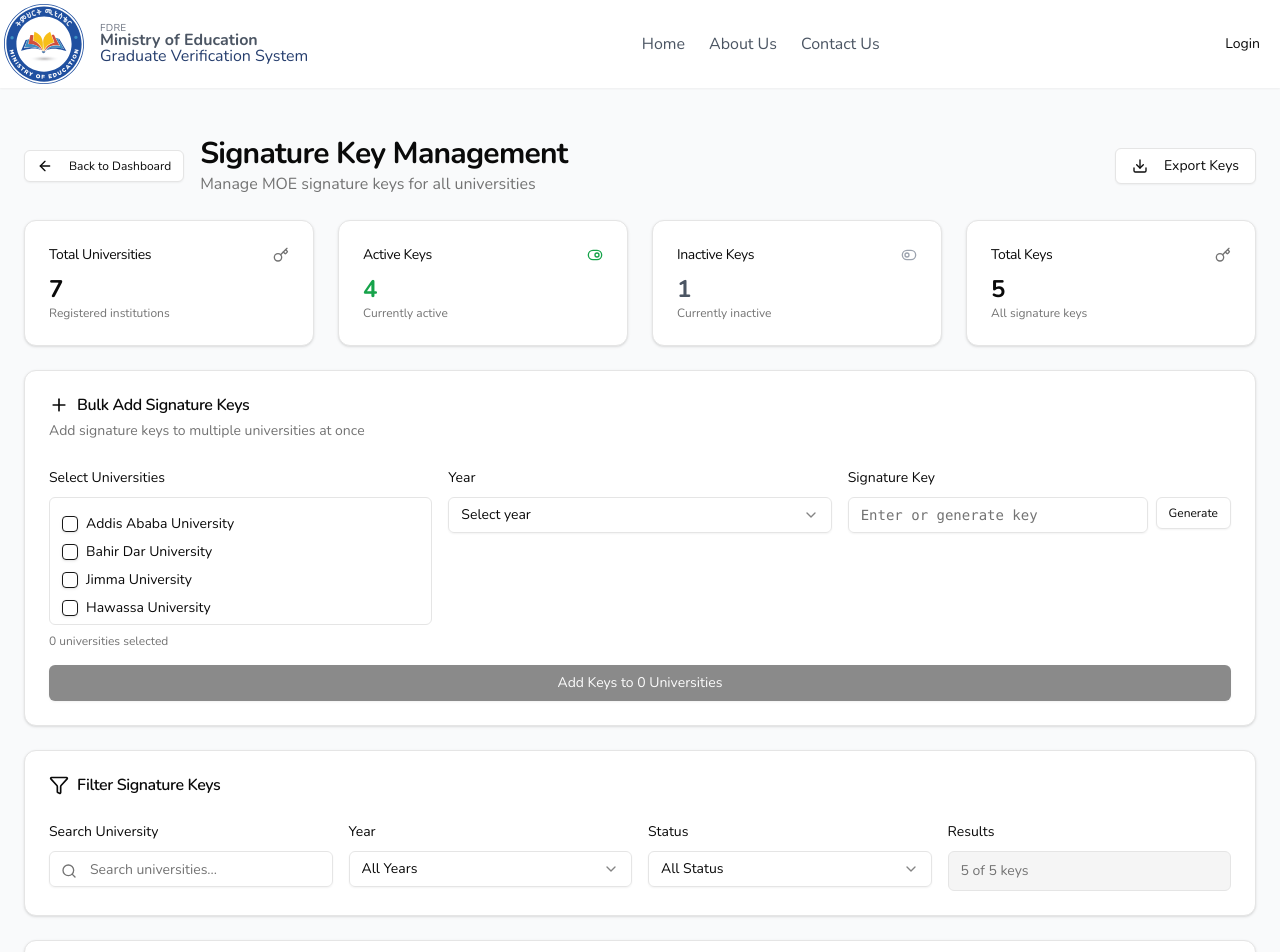
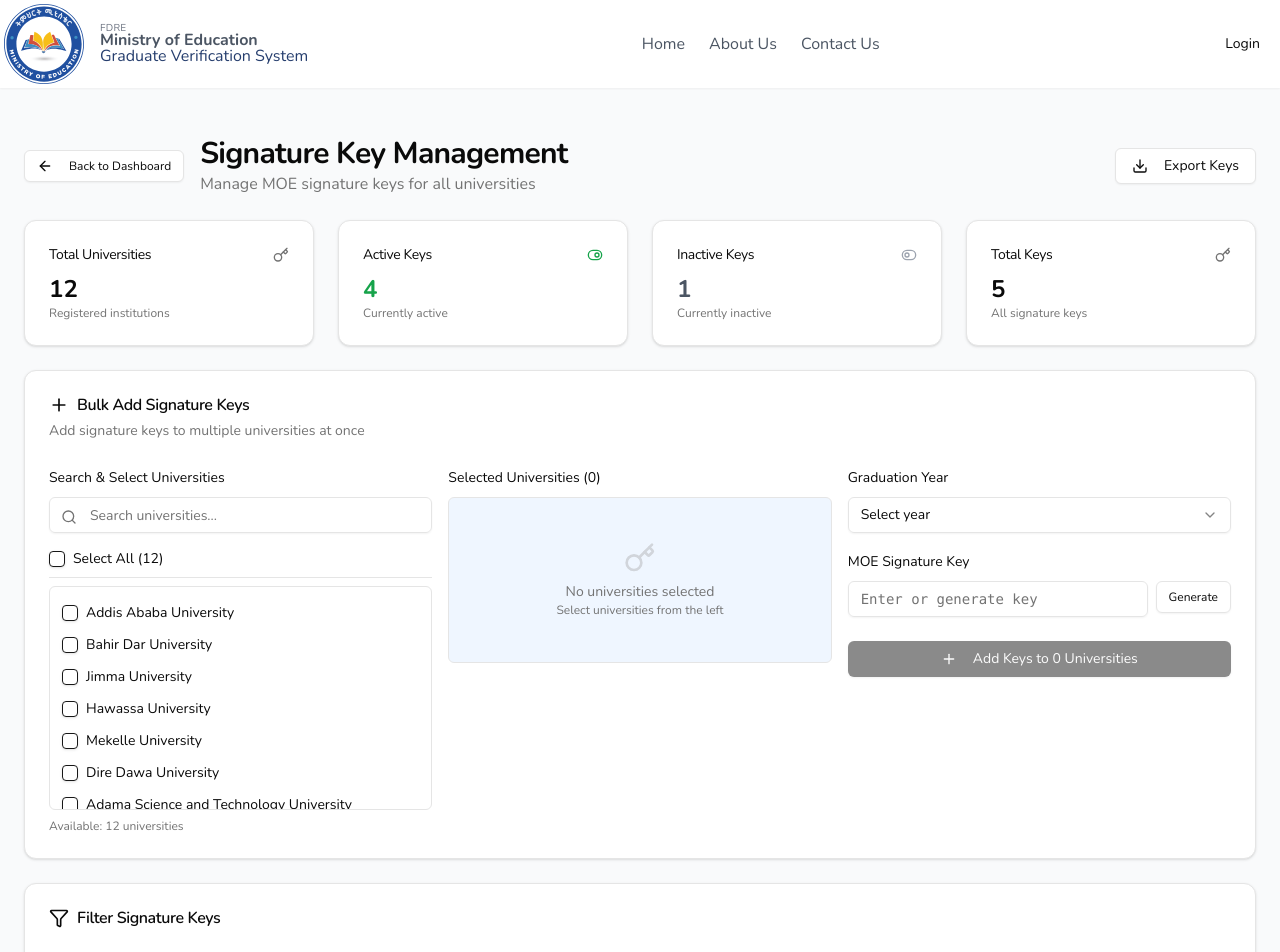
Before and after one commit to bulidiriba/graduate-verification, a Next.js app: page /moe_dashboard/signature-keys in a window 1280 px wide. Shown: the top 952 px of the page. Built offline with nearby package versions, Linux system fonts and the light colour scheme.

Commit message:
Update the signature keys management page

```diff
--- a/app/moe_dashboard/signature-keys/page.tsx
+++ b/app/moe_dashboard/signature-keys/page.tsx
@@ -11,7 +11,20 @@ import { Table, TableBody, TableCell, TableHead, TableHeader, TableRow } from "@
 import { Badge } from "@/components/ui/badge"
 import { Checkbox } from "@/components/ui/checkbox"
 import { useToast } from "@/hooks/use-toast"
-import { Key, Copy, Trash2, Download, Plus, Search, Filter, ArrowLeft, ToggleLeft, ToggleRight } from "lucide-react"
+import {
+  Key,
+  Copy,
+  Trash2,
+  Download,
+  Plus,
+  Search,
+  Filter,
+  ArrowLeft,
+  ToggleLeft,
+  ToggleRight,
+  X,
+  Loader2,
+} from "lucide-react"
 import Link from "next/link"
 
 interface SignatureKey {
@@ -32,6 +45,7 @@ export default function SignatureKeysPage() {
   const [bulkYear, setBulkYear] = useState("")
   const [bulkKey, setBulkKey] = useState("")
   const [isAddingBulk, setIsAddingBulk] = useState(false)
+  const [universitySearchTerm, setUniversitySearchTerm] = useState("")
 
   // Mock data for signature keys
   const [signatureKeys, setSignatureKeys] = useState<SignatureKey[]>([
@@ -85,7 +99,17 @@ export default function SignatureKeysPage() {
     "Mekelle University",
     "Dire Dawa University",
     "Adama Science and Technology University",
+    "Haramaya University",
+    "Wollo University",
+    "Debre Markos University",
+    "Arba Minch University",
+    "Dilla University",
   ]
+
+  // Filter universities based on search term
+  const filteredUniversities = universities.filter((university) =>
+    university.toLowerCase().includes(universitySearchTerm.toLowerCase()),
+  )
 
   // Filter signature keys based on search and filters
   const filteredKeys = signatureKeys.filter((key) => {
@@ -131,6 +155,26 @@ export default function SignatureKeysPage() {
     setBulkKey(result)
   }
 
+  const handleSelectAllUniversities = (checked: boolean) => {
+    if (checked) {
+      setSelectedUniversities(filteredUniversities)
+    } else {
+      setSelectedUniversities([])
+    }
+  }
+
+  const handleUniversitySelection = (university: string, checked: boolean) => {
+    if (checked) {
+      setSelectedUniversities((prev) => [...prev, university])
+    } else {
+      setSelectedUniversities((prev) => prev.filter((u) => u !== university))
+    }
+  }
+
+  const isAllSelected =
+    filteredUniversities.length > 0 && filteredUniversities.every((uni) => selectedUniversities.includes(uni))
+  const isIndeterminate = filteredUniversities.some((uni) => selectedUniversities.includes(uni)) && !isAllSelected
+
   const handleBulkAdd = () => {
     if (!bulkYear || !bulkKey || selectedUniversities.length === 0) {
       toast({
@@ -158,6 +202,7 @@ export default function SignatureKeysPage() {
       setSelectedUniversities([])
       setBulkYear("")
       setBulkKey("")
+      setUniversitySearchTerm("")
       setIsAddingBulk(false)
 
       toast({
@@ -261,33 +306,109 @@ export default function SignatureKeysPage() {
           </CardHeader>
           <CardContent className="space-y-4">
             <div className="grid gap-4 md:grid-cols-3">
+              {/* First Column - University Selection */}
               <div className="space-y-2">
-                <Label>Select Universities</Label>
-                <div className="border rounded-md p-3 max-h-32 overflow-y-auto">
-                  {universities.map((university) => (
+                <Label>Search & Select Universities</Label>
+
+                {/* Search Universities */}
+                <div className="relative">
+                  <Search className="absolute left-3 top-3 h-4 w-4 text-muted-foreground" />
+                  <Input
+                    placeholder="Search universities..."
+                    value={universitySearchTerm}
+                    onChange={(e) => setUniversitySearchTerm(e.target.value)}
+                    className="pl-10"
+                  />
+                </div>
+
+                {/* Select All Checkbox */}
+                <div className="flex items-center space-x-2 py-2 border-b">
+                  <Checkbox
+                    id="select-all"
+                    checked={isAllSelected}
+                    onCheckedChange={handleSelectAllUniversities}
+                    className={isIndeterminate ? "data-[state=checked]:bg-blue-600" : ""}
+                  />
+                  <Label htmlFor="select-all" className="text-sm font-medium">
+                    Select All ({filteredUniversities.length})
+                  </Label>
+                </div>
+
+                {/* Universities List */}
+                <div className="border rounded-md p-3 max-h-56 overflow-y-auto space-y-1">
+                  {filteredUniversities.length > 0 ? (
+                    filteredUniversities.map((university) => (
                       <div key={university} className="flex items-center space-x-2 py-1">
                         <Checkbox
                           id={university}
                           checked={selectedUniversities.includes(university)}
-                        onCheckedChange={(checked) => {
-                          if (checked) {
-                            setSelectedUniversities((prev) => [...prev, university])
-                          } else {
-                            setSelectedUniversities((prev) => prev.filter((u) => u !== university))
-                          }
-                        }}
+                          onCheckedChange={(checked) => handleUniversitySelection(university, checked as boolean)}
                         />
-                      <Label htmlFor={university} className="text-sm font-normal">
+                        <Label htmlFor={university} className="text-sm font-normal cursor-pointer">
                           {university}
                         </Label>
                       </div>
+                    ))
+                  ) : (
+                    <p className="text-sm text-muted-foreground py-2">No universities found</p>
+                  )}
+                </div>
+
+                <p className="text-xs text-muted-foreground">Available: {filteredUniversities.length} universities</p>
+              </div>
+
+              {/* Second Column - Selected Universities */}
+              <div className="space-y-2">
+                <Label>Selected Universities ({selectedUniversities.length})</Label>
+
+                <div className="border rounded-md p-3 max-h-56 overflow-y-auto bg-blue-50">
+                  {selectedUniversities.length > 0 ? (
+                    <div className="space-y-1">
+                      {selectedUniversities.map((university) => (
+                        <div
+                          key={university}
+                          className="flex items-center justify-between py-1 px-2 bg-white rounded border"
+                        >
+                          <span className="text-sm font-medium">{university}</span>
+                          <Button
+                            variant="ghost"
+                            size="sm"
+                            onClick={() => handleUniversitySelection(university, false)}
+                            className="h-6 w-6 p-0 hover:bg-red-100"
+                          >
+                            <X className="h-3 w-3 text-red-500" />
+                          </Button>
+                        </div>
                       ))}
                     </div>
-                <p className="text-xs text-muted-foreground">{selectedUniversities.length} universities selected</p>
+                  ) : (
+                    <div className="flex flex-col items-center justify-center py-8 text-center">
+                      <Key className="h-8 w-8 text-gray-300 mb-2" />
+                      <p className="text-sm text-muted-foreground">No universities selected</p>
+                      <p className="text-xs text-muted-foreground">Select universities from the left</p>
+                    </div>
+                  )}
                 </div>
 
+                {selectedUniversities.length > 0 && (
+                  <div className="flex justify-between items-center text-xs text-muted-foreground">
+                    <span>Total selected: {selectedUniversities.length}</span>
+                    <Button
+                      variant="outline"
+                      size="sm"
+                      onClick={() => setSelectedUniversities([])}
+                      className="h-6 text-xs"
+                    >
+                      Clear All
+                    </Button>
+                  </div>
+                )}
+              </div>
+
+              {/* Third Column - Year and Signature Key */}
+              <div className="space-y-4">
                 <div className="space-y-2">
-                <Label htmlFor="bulkYear">Year</Label>
+                  <Label htmlFor="bulkYear">Graduation Year</Label>
                   <Select value={bulkYear} onValueChange={setBulkYear}>
                     <SelectTrigger>
                       <SelectValue placeholder="Select year" />
@@ -303,7 +424,8 @@ export default function SignatureKeysPage() {
                 </div>
 
                 <div className="space-y-2">
-                <Label htmlFor="bulkKey">Signature Key</Label>
+                  <Label htmlFor="bulkKey">MOE Signature Key</Label>
+                  <div className="space-y-2">
                     <div className="flex space-x-2">
                       <Input
                         id="bulkKey"
@@ -316,16 +438,36 @@ export default function SignatureKeysPage() {
                         Generate
                       </Button>
                     </div>
+                    {bulkKey && (
+                      <div className="p-2 bg-gray-50 rounded border">
+                        <p className="text-xs text-muted-foreground mb-1">Generated Key Preview:</p>
+                        <code className="text-xs break-all">{bulkKey}</code>
+                      </div>
+                    )}
                   </div>
                 </div>
 
+                <div className="pt-2">
                   <Button
                     onClick={handleBulkAdd}
                     disabled={isAddingBulk || selectedUniversities.length === 0 || !bulkYear || !bulkKey}
                     className="w-full"
                   >
-              {isAddingBulk ? "Adding Keys..." : `Add Keys to ${selectedUniversities.length} Universities`}
+                    {isAddingBulk ? (
+                      <>
+                        <Loader2 className="mr-2 h-4 w-4 animate-spin" />
+                        Adding Keys...
+                      </>
+                    ) : (
+                      <>
+                        <Plus className="mr-2 h-4 w-4" />
+                        Add Keys to {selectedUniversities.length} Universities
+                      </>
+                    )}
                   </Button>
+                </div>
+              </div>
+            </div>
           </CardContent>
         </Card>
 
```
Lines whose indentation alone changed are shown as unchanged.
